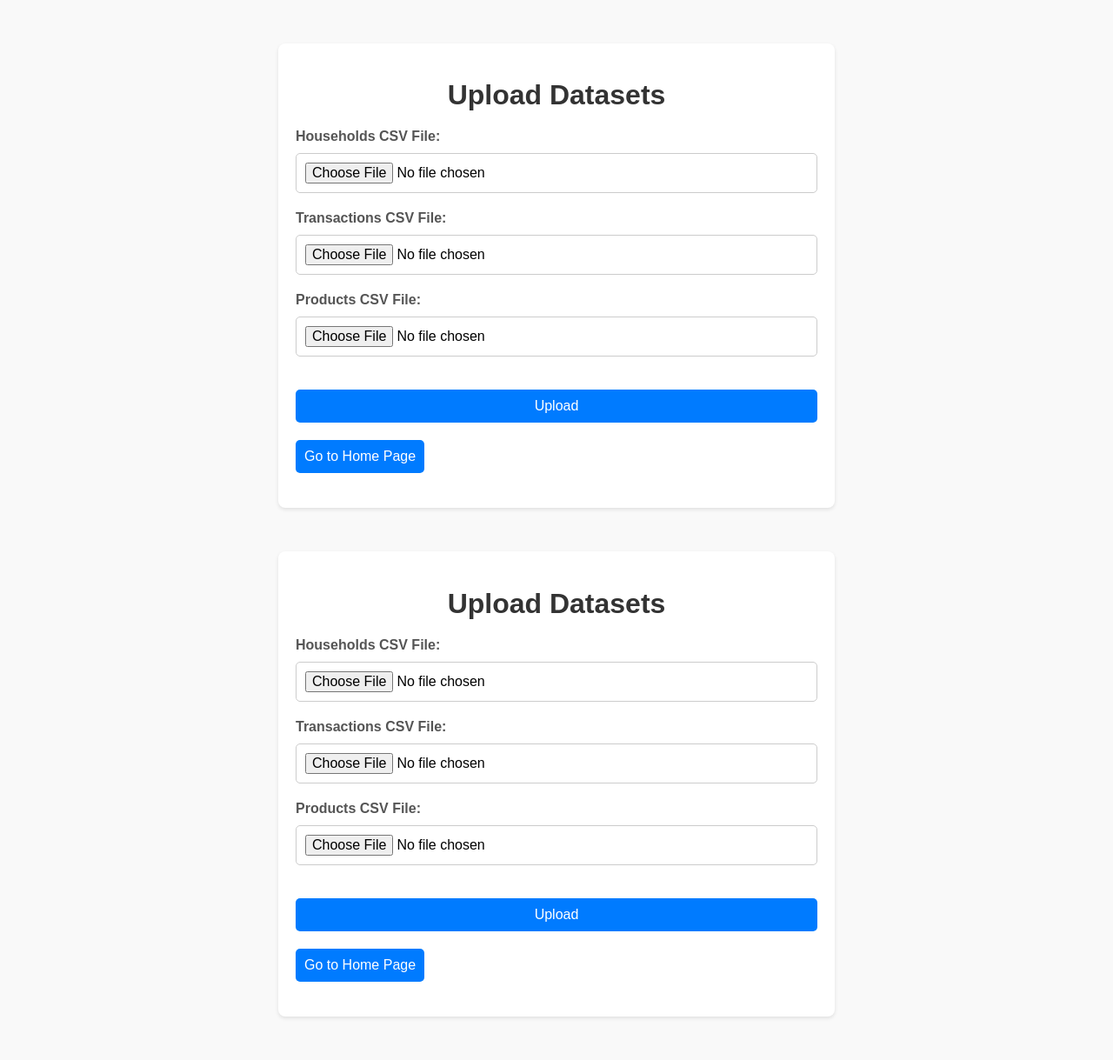
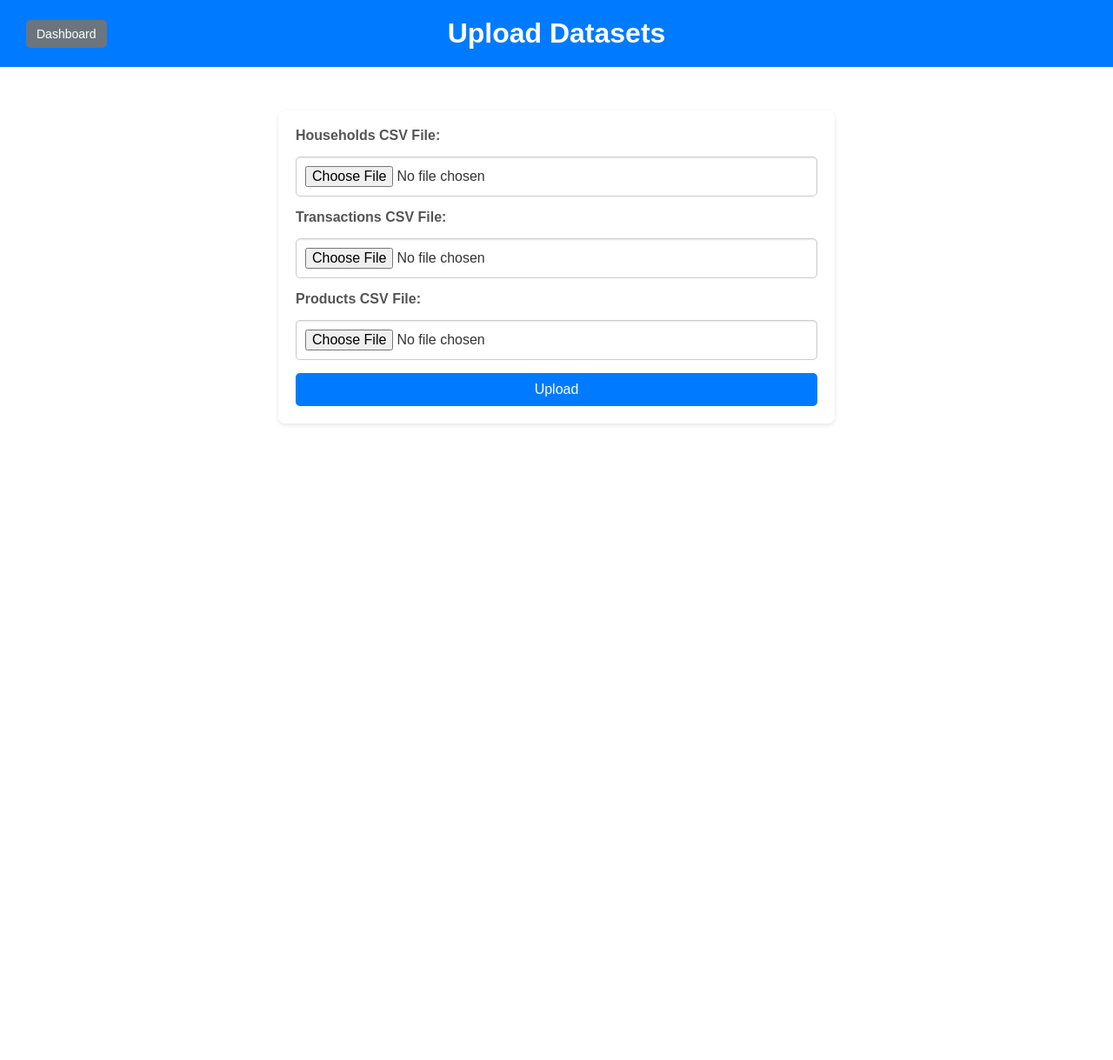
Before and after one commit to saadahmed540/CloudFinalWebpageAssignment36, a Flask app: page /upload in a window 1280 px wide. Shown: the whole page at 87% size. After the commit the page ends 489 px from the top, so only its background shows below. Run offline with Flask 3, Linux system fonts and the light colour scheme; parts of the project's set-up code (start-up, migrations or seed data) failed here and were passed over.

Commit message:
final upload changes

```diff
--- a/app.py
+++ b/app.py
@@ -25,8 +25,8 @@ def normalize_columns(df):
     return df
 
 valid_username = "admin"
-valid_password = "password123"
-valid_email = "admin@example.com"
+valid_password = "12345678"
+valid_email = "admin@gmail.com"
 
 @app.route('/')
 def index():
@@ -202,11 +202,13 @@ def upload():
             return f"An error occurred while uploading data: {e}"
 
     return render_template('upload.html')
+    #return redirect(url_for('dashboard'))  # Redirect after successful POST
+
 
 # Load datasets
-households = pd.read_csv('https://cloudfinalassignment36.blob.core.windows.net/households/400_households.csv')
-transactions = pd.read_csv('https://cloudfinalassignment36.blob.core.windows.net/transactions/400_transactions.csv')
-products = pd.read_csv('https://cloudfinalassignment36.blob.core.windows.net/products/400_products.csv')
+households = pd.read_csv('400_households.csv')
+transactions = pd.read_csv('400_transactions.csv')
+products = pd.read_csv('400_products.csv')
 
 # Standardize column names
 transactions.columns = transactions.columns.str.strip().str.lower()
@@ -220,7 +222,57 @@ merged = (
 )
 
 
+@app.route('/sample_datapull')
+def sample_datapull():
+    try:
+        # Connect to the database
+        conn = pyodbc.connect(DB_CONNECTION_STRING)
+        cursor = conn.cursor()
 
+        # Execute the SQL query
+        query = """
+        SELECT
+            T.Hshd_num,
+            T.Basket_num,
+            T.Date,
+            T.Product_num,
+            T.Spend,
+            T.Units,
+            T.Store_region,
+            T.Week_num,
+            T.Year,
+            H.Loyalty_flag,
+            H.Age_range,
+            H.Marital_status,
+            H.Income_range,
+            H.Homeowner_flag,
+            H.Household_composition,
+            H.HH_size,
+            H.Children,
+            P.Department,
+            P.Commodity,
+            P.Brand_type,
+            P.Natural_organic_flag
+        FROM Transactions T
+        INNER JOIN Households H ON T.Hshd_num = H.Hshd_num
+        INNER JOIN Products P ON T.Product_num = P.Product_num
+        WHERE T.Hshd_num = 10
+        ORDER BY T.Hshd_num, T.Basket_num, T.Date, T.Product_num, P.Department, P.Commodity;
+
+        """
+        cursor.execute(query)
+
+        # Fetch results
+        # Fetch column names
+        columns = [column[0] for column in cursor.description]
+        results = cursor.fetchall()
+        conn.close()
+
+        # Pass results to the template
+        return render_template('sample_datapull.html', columns=columns, results=results)
+
+    except Exception as e:
+        return f"An error occurred: {e}"
 
 @app.route('/basket_analysis_ml', methods=['GET', 'POST'])
 def basket_analysis_ml():
@@ -316,6 +368,7 @@ def basket_analysis():
 
     return fig.to_html()
 
+
 @app.route('/seasonal_trends')
 def seasonal_trends():
     transactions['Month'] = pd.to_datetime(transactions['purchase_']).dt.month
--- a/templates/upload.html
+++ b/templates/upload.html
@@ -4,103 +4,121 @@
     <meta charset="UTF-8">
     <meta name="viewport" content="width=device-width, initial-scale=1.0">
     <title>Upload Data</title>
-  <!DOCTYPE html>
-<html lang="en">
-<head>
-    <meta charset="UTF-8">
-    <meta name="viewport" content="width=device-width, initial-scale=1.0">
-    <title>Upload Data</title>
     <style>
+        /* General Page Styling */
+        body {
+            font-family: Arial, sans-serif;
+            margin: 0;
+            padding: 0;
+            background-color: white;
+            color: #333;
+        }
+
+        /* Header Styling */
+        .header {
+            display: flex;
+            justify-content: center; /* Center horizontally */
+            align-items: center;
+            background-color: #007bff; /* White header background */
+            color: white; /* Blue text color */
+            padding: 20px 30px;
+            margin-bottom: 30px;
+            position: relative;
+        }
+        .header h1 {
+            margin: 0;
+            font-size: 32px;
+            text-align: center;
+        }
         .btn-small {
+            position: absolute;
+            left: 30px;
             padding: 8px 12px;
             font-size: 14px;
             background-color: #6c757d;
             color: white;
             border: none;
             border-radius: 5px;
+            text-decoration: none;
             cursor: pointer;
-            margin-left: auto;
         }
         .btn-small:hover {
             background-color: #5a6268;
         }
-        .header {
-            display: flex;
-            justify-content: space-between;
-            align-items: center;
-            margin-bottom: 20px;
-        }
-        body {
-            font-family: Arial, sans-serif;
-            margin: 0;
-            padding: 0;
-            background-color: #f9f9f9;
-        }
+
+        /* Main Container */
         .container {
             max-width: 600px;
             margin: 50px auto;
             padding: 20px;
-            background: white;
+            background-color: white;
             border-radius: 8px;
-            box-shadow: 0 2px 4px rgba(0, 0, 0, 0.1);
+            box-shadow: 0 2px 5px rgba(0, 0, 0, 0.1);
         }
+
         h1 {
             text-align: center;
-            color: #333;
+            color: white;
+            font-size: 28px;
             margin-bottom: 20px;
         }
+
+        /* Form Styling */
         form {
             display: flex;
             flex-direction: column;
+            gap: 15px;
         }
         label {
-            margin-bottom: 10px;
             font-weight: bold;
             color: #555;
         }
-        select, input[type="file"], button {
+        input[type="file"] {
             padding: 10px;
             font-size: 16px;
-            margin-bottom: 20px;
             border: 1px solid #ccc;
             border-radius: 5px;
+            box-shadow: inset 0 1px 2px rgba(0, 0, 0, 0.1);
         }
         button {
+            padding: 10px 20px;
+            font-size: 16px;
             background-color: #007bff;
             color: white;
             border: none;
+            border-radius: 5px;
             cursor: pointer;
+            transition: background-color 0.3s ease;
         }
         button:hover {
             background-color: #0056b3;
         }
-        .messages {
-            margin-top: 20px;
-        }
-        .messages ul {
-            padding: 0;
-            list-style-type: none;
-        }
-        .messages li {
-            margin-bottom: 10px;
-            padding: 10px;
-            border-radius: 5px;
-        }
-        .messages .success {
-            background-color: #d4edda;
-            color: #155724;
-            border: 1px solid #c3e6cb;
-        }
-        .messages .error {
-            background-color: #f8d7da;
-            color: #721c24;
-            border: 1px solid #f5c6cb;
+
+        /* Responsive Styling */
+        @media screen and (max-width: 768px) {
+            h1 {
+                font-size: 24px;
+            }
+            .container {
+                padding: 15px;
+            }
+            .btn-small {
+                font-size: 12px;
+                padding: 6px 10px;
+            }
         }
     </style>
 </head>
 <body>
+
+    <!-- Header -->
+    <div class="header">
+        <a href="{{ url_for('dashboard') }}" class="btn-small">Dashboard</a>
+        <h1>Upload Datasets</h1>
+    </div>
+
+    <!-- Main Content -->
     <div class="container">
-        <h1>Upload Datasets</h1>
         <form method="POST" enctype="multipart/form-data">
             <label for="households_file">Households CSV File:</label>
             <input type="file" id="households_file" name="households_file" required>
@@ -111,57 +129,9 @@
             <label for="products_file">Products CSV File:</label>
             <input type="file" id="products_file" name="products_file" required>
 
-            <br>
             <button type="submit">Upload</button>
         </form>
+    </div>
 
-        <div class="button-container">
-            <button onclick="window.location.href = '/dashboard';">Go to Home Page</button>
-        </div>
-
-        {% with messages = get_flashed_messages(with_categories=true) %}
-        {% if messages %}
-            <ul>
-                {% for category, message in messages %}
-                <li class="{{ category }}">{{ message }}</li>
-                {% endfor %}
-            </ul>
-        {% endif %}
-        {% endwith %}
-    </div>
 </body>
 </html>
-</head>
-<body>
-    <div class="container">
-        <h1>Upload Datasets</h1>
-        <form method="POST" enctype="multipart/form-data">
-            <label for="households_file">Households CSV File:</label>
-            <input type="file" id="households_file" name="households_file" required>
-
-            <label for="transactions_file">Transactions CSV File:</label>
-            <input type="file" id="transactions_file" name="transactions_file" required>
-
-            <label for="products_file">Products CSV File:</label>
-            <input type="file" id="products_file" name="products_file" required>
-
-            <br>
-            <button type="submit">Upload</button>
-        </form>
-
-        <div class="button-container">
-            <button onclick="window.location.href = '/dashboard';">Go to Home Page</button>
-        </div>
-
-        {% with messages = get_flashed_messages(with_categories=true) %}
-        {% if messages %}
-            <ul>
-                {% for category, message in messages %}
-                <li class="{{ category }}">{{ message }}</li>
-                {% endfor %}
-            </ul>
-        {% endif %}
-        {% endwith %}
-    </div>
-</body>
-</html>
```
Also changed, not shown: templates/basket_analysis_form.html (+62 -21 lines), templates/dashboard.html (+15 -5 lines), templates/index.html (+60 -26 lines), templates/sample_datapull.html (added, +143 -0 lines), templates/search.html (+70 -32 lines).
